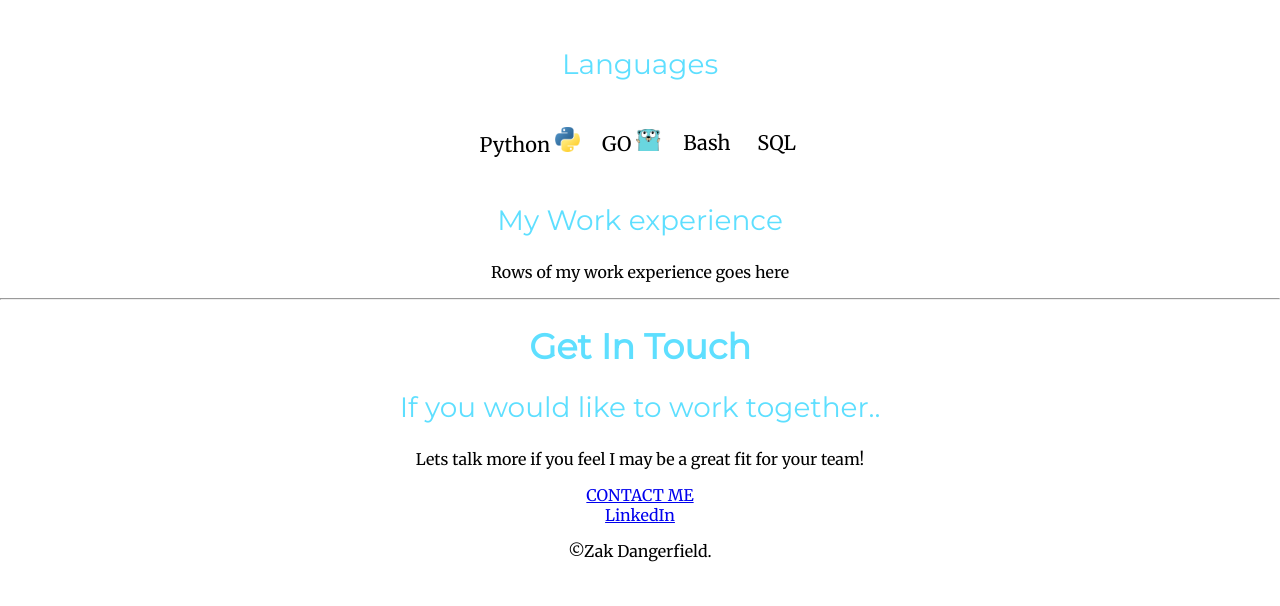
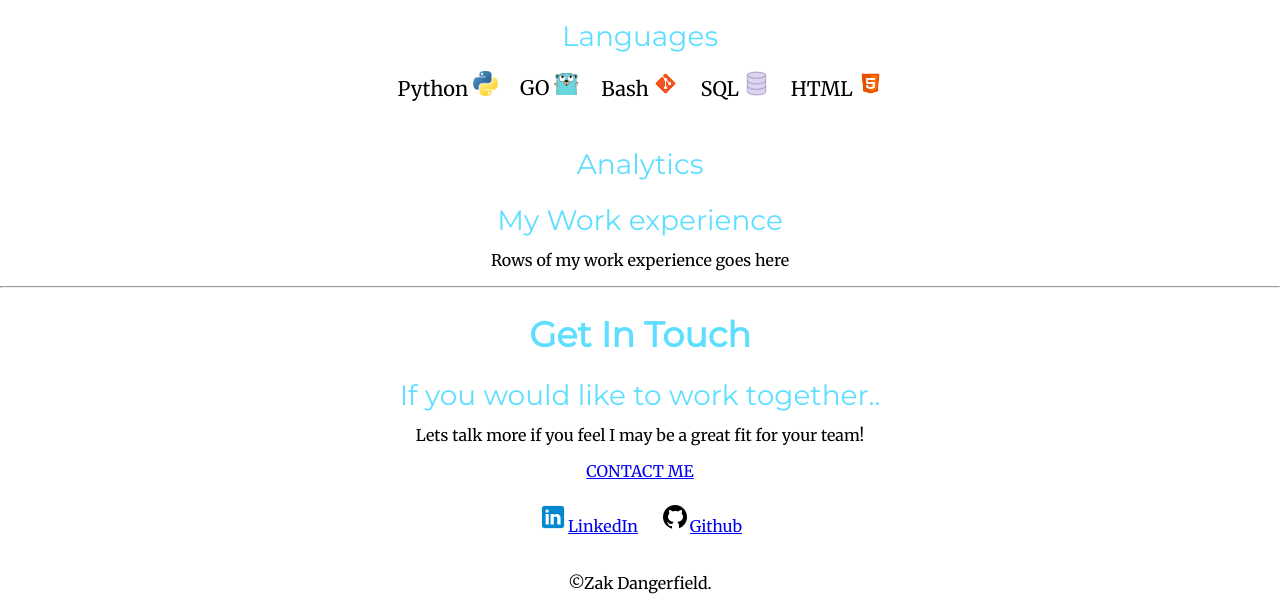
Before and after one commit to ZakDangerfield/CV, a plain HTML site: page index.html in a window 1280 px wide. Shown: the part 2118-2724 px from the top of the page. Before the commit the page ends 2695 px from the top, so only its background shows below. Drawn offline with Linux system fonts and the light colour scheme; grey boxes are pictures that could not be loaded; a web font is replaced by a local one.

Commit message:
added styling to h3 headings and adjusted spacing

```diff
--- a/css/styles.css
+++ b/css/styles.css
@@ -21,11 +21,13 @@ h2 {
 }
 
 h3 {
+  line-height: 1;
   font-size: 1.75rem;
   font-weight: normal;
   font-family: "Montserrat", sans-serif;
   line-height: 1;
   color: #5edfff;
+  margin-bottom: 0;
 }
 
 .cloud1 {
@@ -55,6 +57,7 @@ h3 {
   margin-top: 50px;
 }
 
+
 table.tech-table {
   font-size: 20px;
   margin-left: auto;
@@ -72,3 +75,8 @@ table.tech-table {
 
 .bottom-container {
 }
+
+table.contact-links-table {
+  margin-left: auto;
+  margin-right: auto;
+}
--- a/index.html
+++ b/index.html
@@ -49,11 +49,15 @@
             <tr>
               <td>Python <img src="images/python.png" alt="python-png" style="width: 25px"></td>
               <td>GO <img src="images/golang.png" alt="Golang-png" style="width: 25px"></td>
-              <td>Bash <img src="" alt=""></td>
-              <td>SQL <img src="" alt=""></td>
+              <td>Bash <img src="images/gitbash-icon.png" alt="gitbash-icon" style="width: 25px;"> </td>
+              <td>SQL <img src="images/sql-icon.png" alt="sql-icon" style="width: 25px"></td>
+              <td>HTML <img src="images/html-icon.png" alt="HTML-icon" style="width: 25px"></td>
             </tr>
           </table>
         </div>
+      </div>
+      <div>
+        <h3>Analytics</h3>
       </div>
       <div class="work-experience-row">
         <h3>My Work experience</h3>
@@ -71,7 +75,15 @@
 
 
   <div class="bottom-container">
-    <a class="footer-link" href="https://www.linkedin.com/in/zak-dangerfield/">LinkedIn</a>
+    <table cellspacing="20" class="contact-links-table">
+      <tr>
+        <td><img src="images/linkedin-icon.png" alt="linkedin-icon" style="width:30px"><a class="footer-link"
+            href="https://www.linkedin.com/in/zak-dangerfield/">LinkedIn</a></td>
+        <td><img src="images/github_icon.png" alt="github-logo"><a class="footer-link"
+            href="https://github.com/ZakDangerfield">Github</a></td>
+        </td>
+      </tr>
+    </table>
     <p>©Zak Dangerfield.</p>
   </div>
 </body>
```
